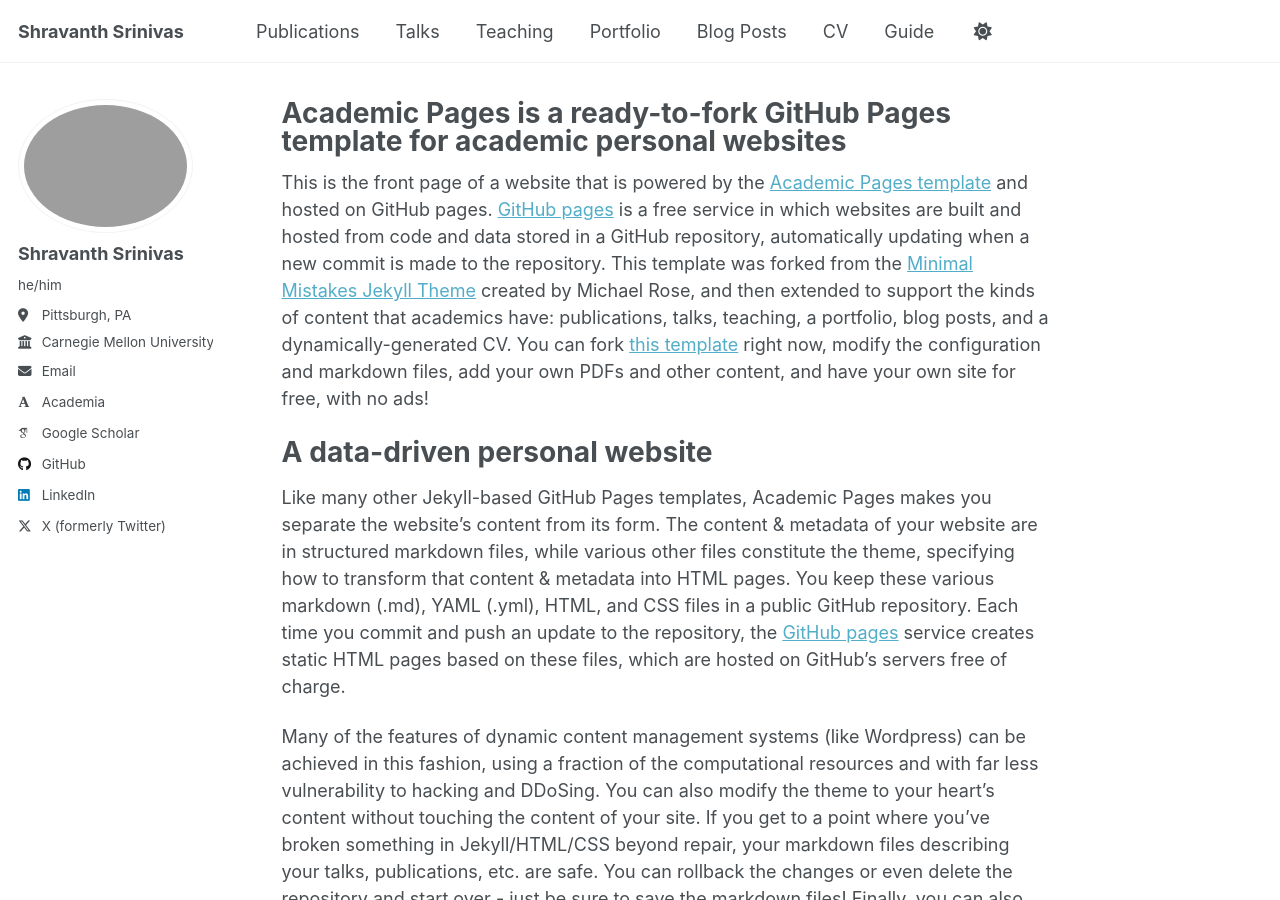
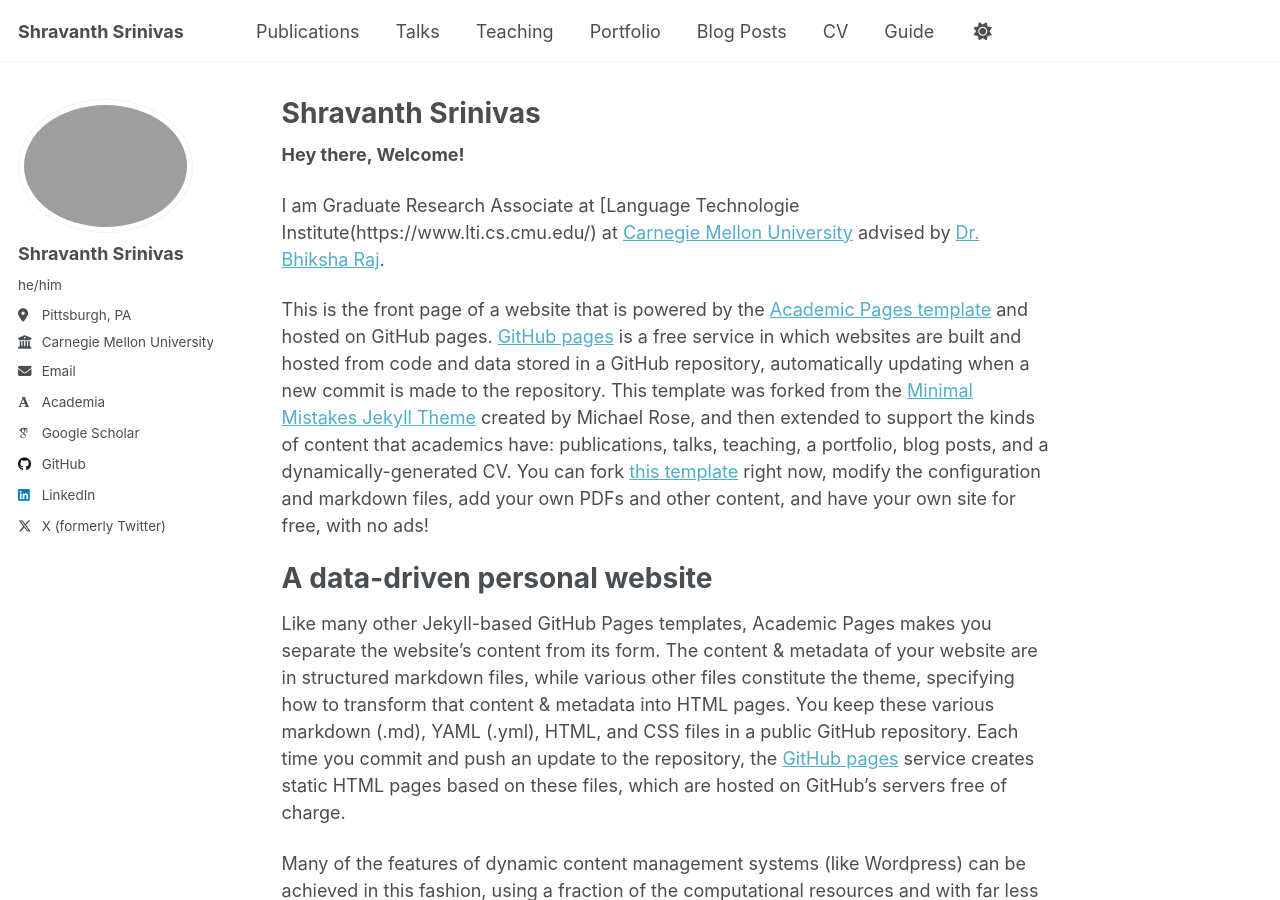
Before and after one commit to notshravanth/shravanth.github.io, a Jekyll site: the page built from _pages/about.md, in a window 1280 px wide and 900 px high. Built offline with Jekyll 4.4.1, drawn with Linux system fonts in a browser that asks for light colours; some web fonts are replaced.

Commit message:
Update about.md

```diff
--- a/_pages/about.md
+++ b/_pages/about.md
@@ -1,11 +1,19 @@
 ---
 permalink: /
-title: "Academic Pages is a ready-to-fork GitHub Pages template for academic personal websites"
+title: "Shravanth Srinivas"
 author_profile: true
 redirect_from:
   - /about/
   - /about.html
 ---
+
+**Hey there, Welcome!**
+
+I am Graduate Research Associate at [Language Technologie Institute(https://www.lti.cs.cmu.edu/) at [Carnegie Mellon University](https://www.cmu.edu/) advised by [Dr. Bhiksha Raj](https://cmu-mlsp.github.io/team/bhiksha_raj).
+
+
+
+
 
 This is the front page of a website that is powered by the [Academic Pages template](https://github.com/academicpages/academicpages.github.io) and hosted on GitHub pages. [GitHub pages](https://pages.github.com) is a free service in which websites are built and hosted from code and data stored in a GitHub repository, automatically updating when a new commit is made to the repository. This template was forked from the [Minimal Mistakes Jekyll Theme](https://mmistakes.github.io/minimal-mistakes/) created by Michael Rose, and then extended to support the kinds of content that academics have: publications, talks, teaching, a portfolio, blog posts, and a dynamically-generated CV. You can fork [this template](https://github.com/academicpages/academicpages.github.io) right now, modify the configuration and markdown files, add your own PDFs and other content, and have your own site for free, with no ads!
 
```
